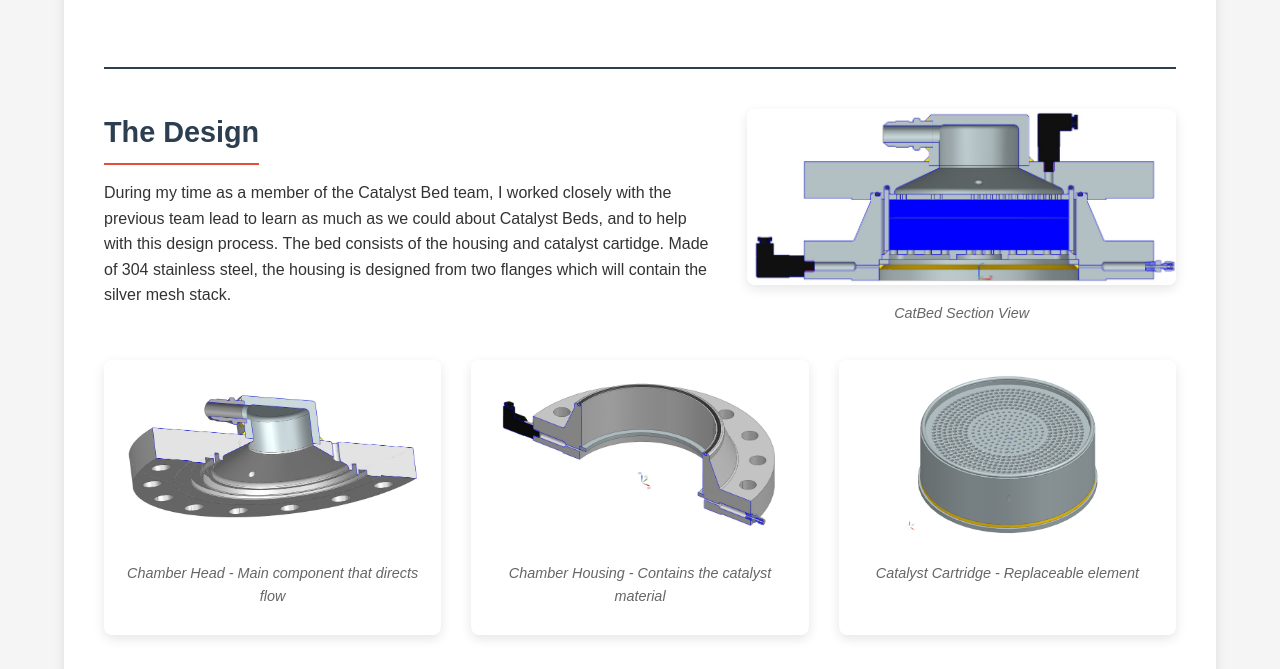
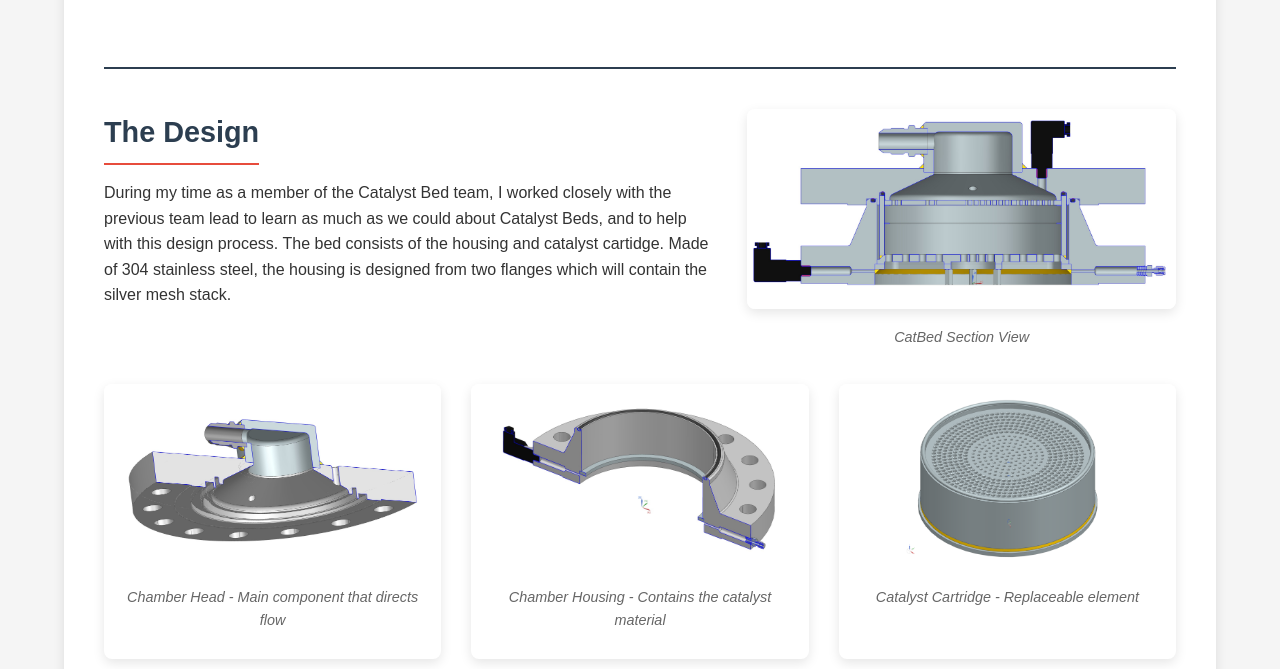
Before and after one commit to eljamroz/Portfolio, a plain HTML site: page Projects/catalyst-bed.html in a window 1280 px wide. Shown: the part 2262-2931 px from the top of the page. Drawn offline with Linux system fonts and the light colour scheme.

Commit message:
image changes

```diff
--- a/Projects/catalyst-bed.html
+++ b/Projects/catalyst-bed.html
@@ -445,7 +445,7 @@
         <div class="project-section">
             <h2>The Design</h2>
             <div class="project-image-container" style="float: right; width: 40%; margin: 0 0 20px 30px;">
-                <img src="/images/SectionView.jpg" alt="Project Overview" class="project-image">
+                <img src="/images/NewCrossSection.jpg" alt="Project Overview" class="project-image">
                 <p class="image-caption">CatBed Section View</p>
             </div>
             <p>
```
